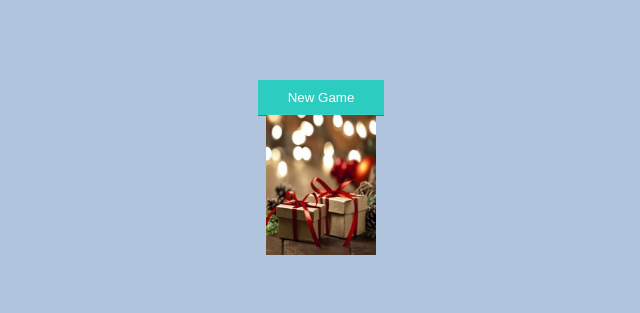
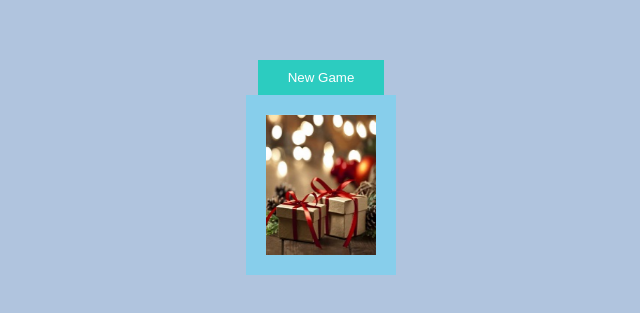
Before and after one commit to Druzhkova/Match-match-game, a React (Create React App) app: page / in a window 1280 px wide. Shown: the part 233-546 px from the top of the page, without its empty margins (319-959 px from the left). Built offline with nearby package versions, Linux system fonts and the light colour scheme.

Commit message:
feat: add component board

```diff
--- a/src/App.jsx
+++ b/src/App.jsx
@@ -1,11 +1,13 @@
 import React from 'react';
-import { Button, Card } from './components';
+import { Button, Card, Board } from './components';
 
 function App() {
   return (
     <>
       <Button>New Game</Button>
-      <Card frontImg="/images/сhristmas-tree.jpg" backImg="/images/christmas_presents.jpg" />
+      <Board>
+        <Card frontImg="/images/сhristmas-tree.jpg" backImg="/images/christmas_presents.jpg" />
+      </Board>
     </>
   );
 }
--- /dev/null
+++ b/src/components/Board/Board.jsx
@@ -0,0 +1,16 @@
+import React from 'react';
+import styled from 'styled-components';
+
+export function Board({ children }) {
+  return <CardBoard>{children}</CardBoard>;
+}
+
+const CardBoard = styled.div`
+  position: relative;
+  max-width: 1025px;
+  display: flex;
+  justify-content: center;
+  flex-wrap: wrap;
+  padding: 20px;
+  background-color: skyblue;
+`;
--- /dev/null
+++ b/src/components/Board/index.js
@@ -0,0 +1 @@
+export { Board } from './Board';
--- a/src/components/index.js
+++ b/src/components/index.js
@@ -1,3 +1,4 @@
 /* eslint-disable import/prefer-default-export */
 export { Button } from './Button';
 export { Card } from './Card';
+export { Board } from './Board';
```
